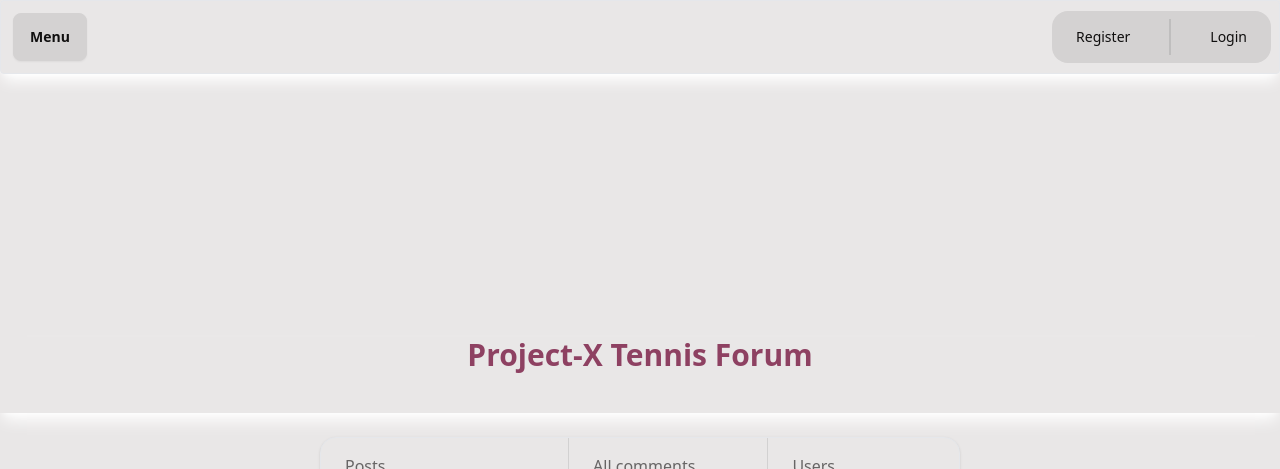
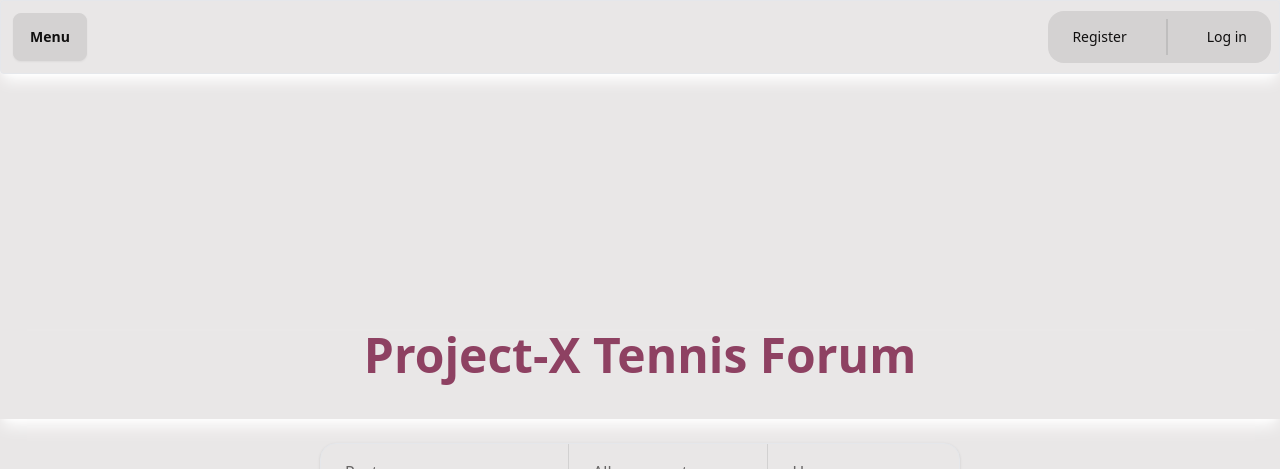
Before and after one commit to ProjectX-A55/TennisForum, a React (Vite) app in the folder tenis-forum/: page / in a window 1280 px wide. Shown: the top 469 px of the page. Built offline with nearby package versions, Linux system fonts and the light colour scheme; no server answers; the database is empty; the HTML template or start-up script is replaced by a standard one.

Commit message:
changes to profile view in comments section

```diff
--- a/tenis-forum/src/components/HeaderComponent/HeaderComponent.jsx
+++ b/tenis-forum/src/components/HeaderComponent/HeaderComponent.jsx
@@ -62,7 +62,7 @@ export function HeaderComponent() {
                             <ul className="menu menu-vertical lg:menu-horizontal bg-base-200 rounded-box">
                                 <li><NavLink to="/register">Register</NavLink></li>
                                 <div className="divider divider-horizontal"></div>
-                                <li><NavLink to="/login">Login</NavLink></li>
+                                <li><NavLink to="/login">Log in</NavLink></li>
                             </ul>
                         </div>
                     )
--- a/tenis-forum/src/components/SinglePost/PostDetails.jsx
+++ b/tenis-forum/src/components/SinglePost/PostDetails.jsx
@@ -104,7 +104,7 @@ const PostDetails = ({ post: initialPost, togglePostLike }) => {
     }
 
     console.log(userData);
-   //TODO: TRQBVA DA SE OPRAVI EDITA
+    //TODO: TRQBVA DA SE OPRAVI EDITA
     return (
         <div className="place-content-center flex flex-col w-auto">
             {isEditing ? (
@@ -185,12 +185,12 @@ const PostDetails = ({ post: initialPost, togglePostLike }) => {
             <div className='add-comment w-3/4 mt-10 ml-20'>
                 <form onSubmit={handleAddComment}>
                     <div className='comment-area flex'>
-                        <div className="w-32 rounded-md mr-3">
-                            <img className='rounded-md' src={userData.avatar} alt="" />
+                        <div className="w-32 rounded-md mr-0">
+                            <img className='w-20 h-20 rounded-full mr-4' src={userData.avatar} alt="" />
                         </div>
                         <div className='flex w-full h-full relative'>
                             <div className='w-full flex'>
-                                <textarea placeholder="Add your comment ..." className="textarea textarea-bordered w-full" value={comment} onChange={e => setComment(e.target.value)} />
+                                <textarea placeholder="Add your comment here..." className="textarea textarea-bordered w-full ml-0 self-stretch" value={comment} onChange={e => setComment(e.target.value)} />
                                 <div className='add-comment-button 1/6 mt-3 ml-3 flex items-stretch'>
                                     <button className="btn btn-outline btn-primary self-stretch" type="submit">Add comment</button>
                                 </div>
--- a/tenis-forum/src/views/Home.jsx
+++ b/tenis-forum/src/views/Home.jsx
@@ -41,7 +41,7 @@ const Home = () => {
     return (
 
         <div className="posts w-auto w-full  mb-5 justify-center">
-            <div className="text-center font-bold text-3xl pb-10 shadow-lg shadow-white " style={{ color: '#8e4162' }}>Project-X Tennis Forum</div>
+            <div className="text-center font-bold text-5xl pb-10 shadow-lg shadow-white " style={{ color: '#8e4162' }}>Project-X Tennis Forum</div>
             <div className='pt-6'></div>
             <div className="stats shadow flex mb-10 w-2/4 mx-auto border">
                 <div className="stat">
--- a/tenis-forum/src/views/Register.jsx
+++ b/tenis-forum/src/views/Register.jsx
@@ -74,7 +74,7 @@ const Register = () => {
                     <button className="btn btn-primary w-full" onClick={register} type="primary">Register</button>
                 </div>
                 <br />
-                <span>Already have an account ?
+                <span>Already have an account?
                         <NavLink to="/login" className="text-blue-600 hover:text-blue-800 hover:underline">Log in</NavLink></span>
             </div>
         </div>
```
